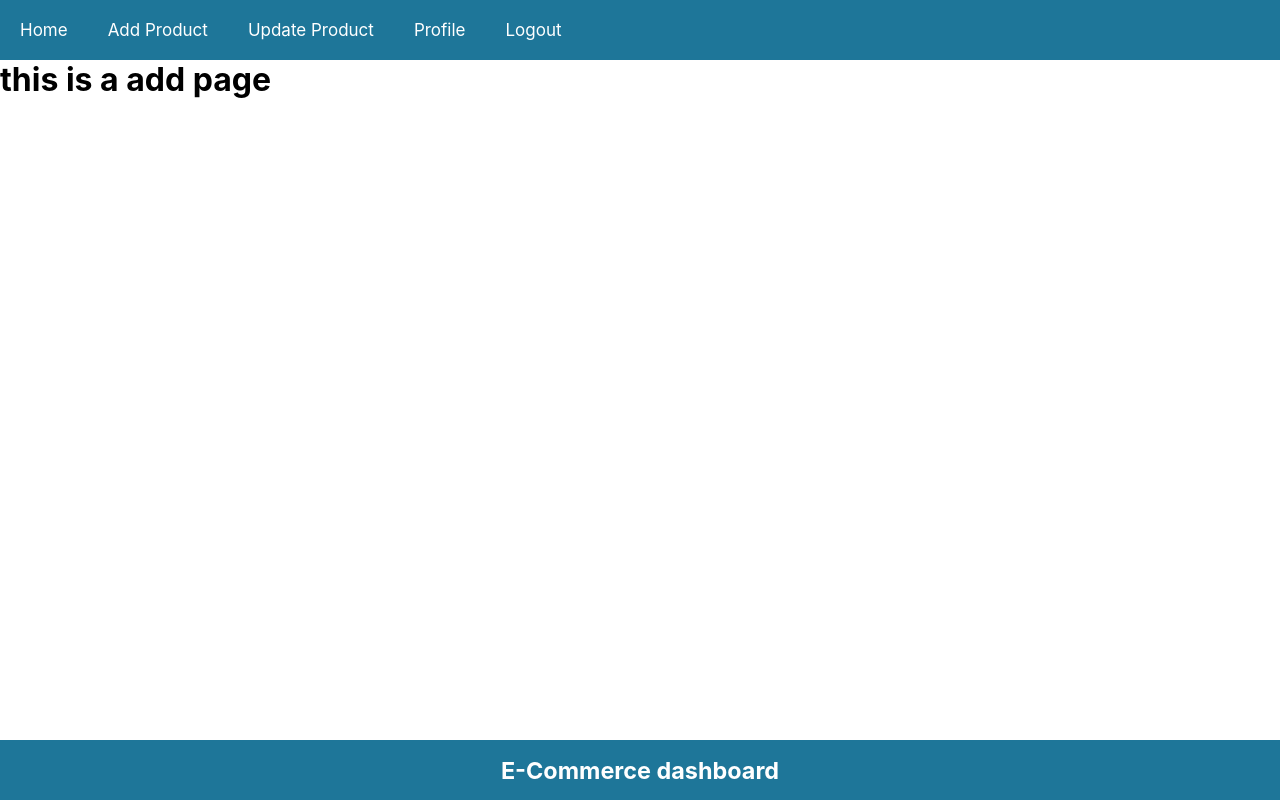
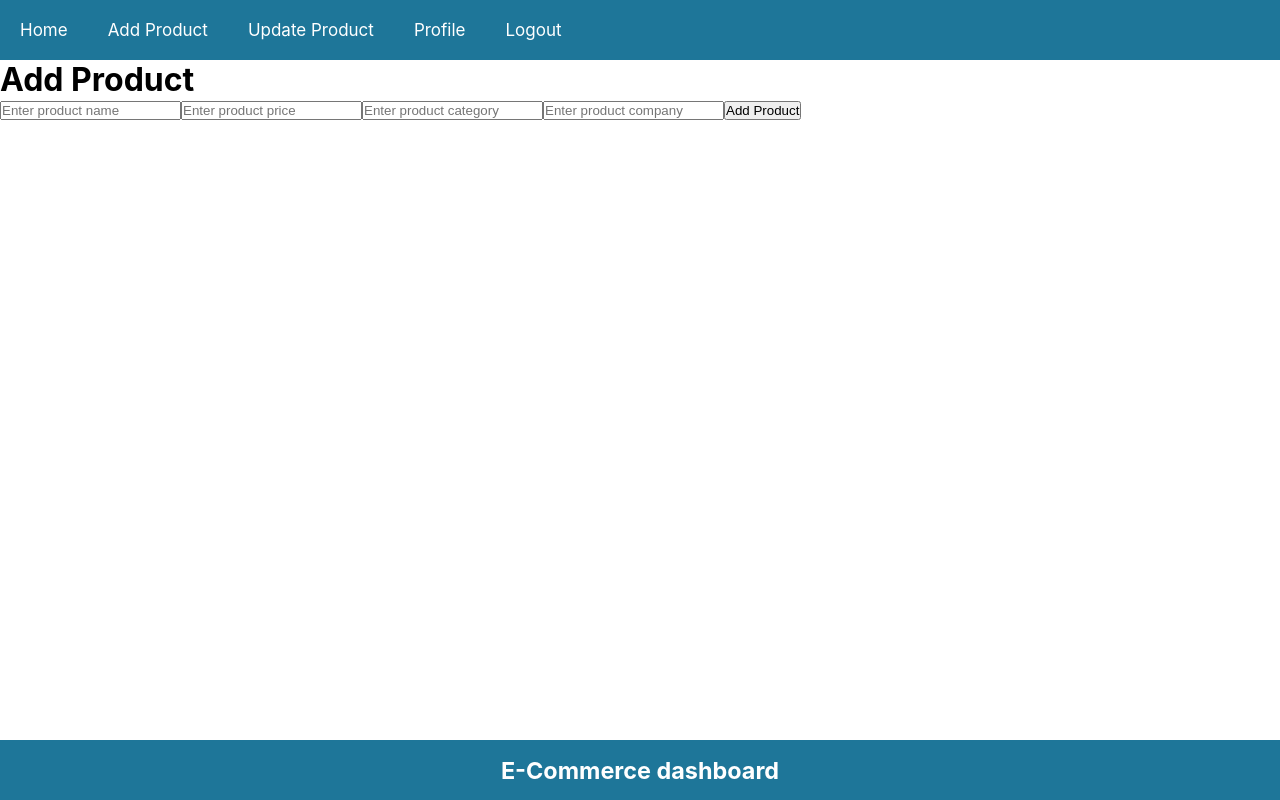
Before and after one commit to Pooja-Mehra9921/e-comm-dashboard, a React (Create React App) app in the folder frontend/: page /add in a window 1280 px wide. Built offline with nearby package versions, Linux system fonts and the light colour scheme; sample sign-in values are in the browser's storage.

Commit message:
making product section

```diff
--- a/frontend/src/App.js
+++ b/frontend/src/App.js
@@ -4,6 +4,7 @@ import PrivateComponent from './component/PrivateComponent';
 import { BrowserRouter, Route, Router, Routes } from 'react-router-dom';
 import Signup from './component/Signup';
 import Login from './component/Login';
+import AddProduct from './component/AddProduct';
 
 
 function App() {
@@ -15,7 +16,7 @@ function App() {
 
   <Route element={<PrivateComponent/>}>
   <Route path='/' element={<h1>this is a home page</h1>}/>
-  <Route path='/add' element={<h1>this is a add page</h1>}/>
+  <Route path='/add' element={<AddProduct/>}/>
   <Route path='/update' element={<h1>this is a update page</h1>}/>
   <Route path='/logout' element={<h1>this is a logout page</h1>}/>
   <Route path='/profile' element={<h1>this is a profile page</h1>}/>
--- /dev/null
+++ b/frontend/src/component/AddProduct/index.jsx
@@ -0,0 +1,21 @@
+import react from "react";
+import "./style.css"
+
+const AddProduct = ()=>{
+    return(
+        <>
+        <div className="add-prod-main-container">
+        <h1>Add Product</h1>
+        <input type="text" placeholder="Enter product name" />
+        <input type="text" placeholder="Enter product price" />
+        <input type="text" placeholder="Enter product category" />
+        <input type="text" placeholder="Enter product company" />
+        <button>Add Product</button>
+        </div>
+
+
+        </>
+    )
+};
+
+export default AddProduct;
--- /dev/null
+++ b/frontend/src/component/AddProduct/style.css
@@ -0,0 +1,3 @@
+.add-prod-main-container{
+
+}
```
Also changed, not shown: 2 other files (tests, documents, lock files or other folders).
